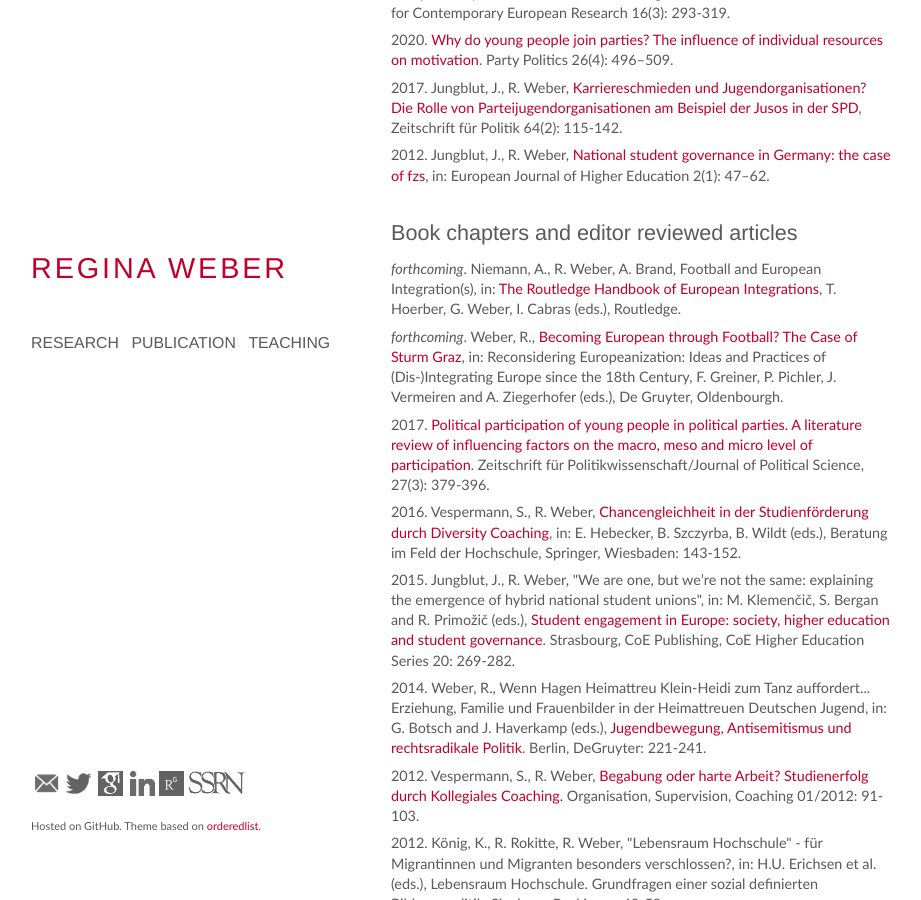
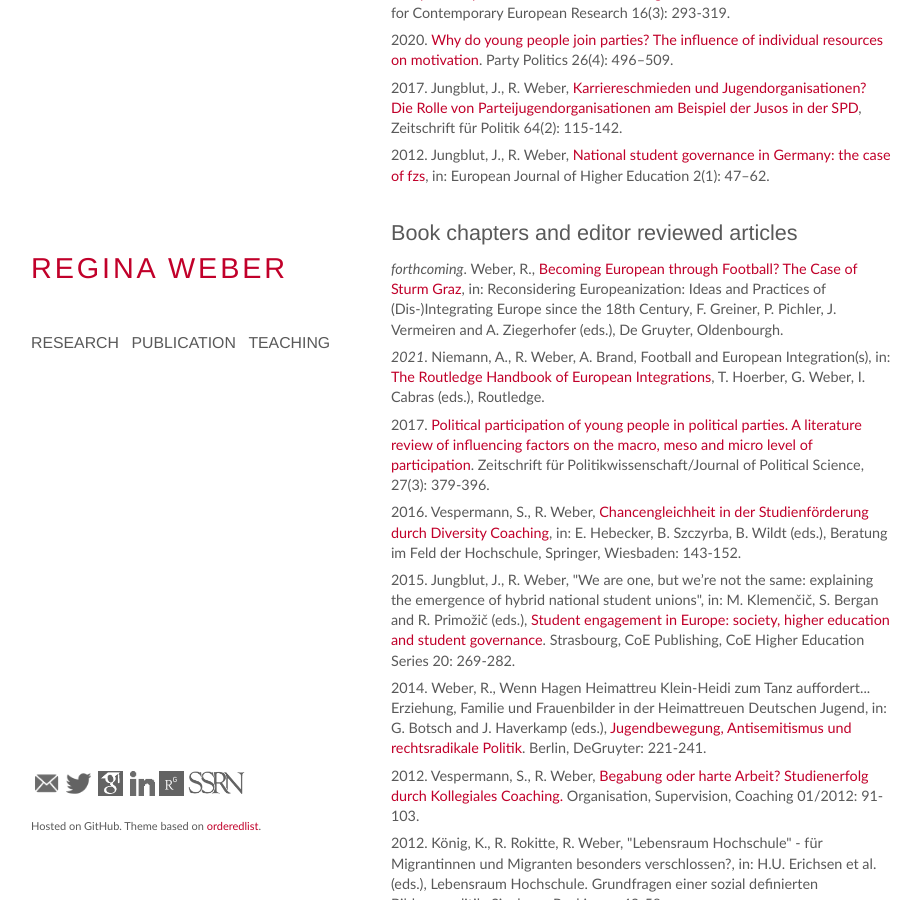
Before and after one commit to robertocabreratapia/robertocabreratapia.github.io, a Jekyll site: the page built from publication.html, in a window 1280 px wide and 900 px high, scrolled down 753 px. Shown: the whole window, without its empty margins (179-1100 px from the left). Built offline with Jekyll 4.4.1, drawn with Linux system fonts in a browser that asks for light colours.

Commit message:
Update publication.html

```diff
--- a/publication.html
+++ b/publication.html
@@ -22,8 +22,8 @@ layout: default
 
 <h2 id="chapter">Book chapters and editor reviewed articles</h2>
 <ul>
-<li><em>forthcoming</em>. Niemann, A., R. Weber, A. Brand, Football and European Integration(s), in: <a href="https://www.routledge.com/The-Routledge-Handbook-of-European-Integrations/Hoerber-Weber-Cabras/p/book/9780367203078#">The Routledge Handbook of European Integrations</a>, T. Hoerber, G. Weber, I. Cabras (eds.), Routledge.</li>
 <li><em>forthcoming</em>. Weber, R., <a href="http://ssrn.com/abstract=3801041">Becoming European through Football? The Case of Sturm Graz</a>, in: Reconsidering Europeanization: Ideas and Practices of (Dis-)Integrating Europe since the 18th Century, F. Greiner, P. Pichler, J. Vermeiren and A. Ziegerhofer (eds.), De Gruyter, Oldenbourgh.</li>
+ <li><em>2021</em>. Niemann, A., R. Weber, A. Brand, Football and European Integration(s), in: <a href="https://www.routledge.com/The-Routledge-Handbook-of-European-Integrations/Hoerber-Weber-Cabras/p/book/9780367203078#">The Routledge Handbook of European Integrations</a>, T. Hoerber, G. Weber, I. Cabras (eds.), Routledge.</li>
  <li>2017. <a href="http://rdcu.be/w4na">Political participation of young people in political parties. A literature review of influencing factors on the macro, meso and  micro level of participation</a>. Zeitschrift für Politikwissenschaft/Journal of Political Science, 27(3): 379-396.</li>
  <li>2016. Vespermann, S., R. Weber, <a href="https://link.springer.com/chapter/10.1007/978-3-658-07910-9_11">Chancengleichheit in der Studienförderung durch Diversity Coaching</a>, in: E. Hebecker, B. Szczyrba, B. Wildt (eds.), Beratung im Feld der Hochschule, Springer, Wiesbaden: 143-152.</li>
  <li>2015. Jungblut, J., R. Weber, "We are one, but we’re not the same: explaining the emergence of hybrid national student unions", in: M. Klemenčič, S. Bergan and R. Primožič (eds.), <a href="https://book.coe.int/eur/en/higher-education-and-research/6479-student-engagement-in-europe-society-higher-education-and-student-governance-council-of-europe-higher-education-series-no-20.html">Student engagement in Europe: society, higher education and student governance</a>. Strasbourg, CoE Publishing, CoE Higher Education Series 20: 269-282.</li>
```
